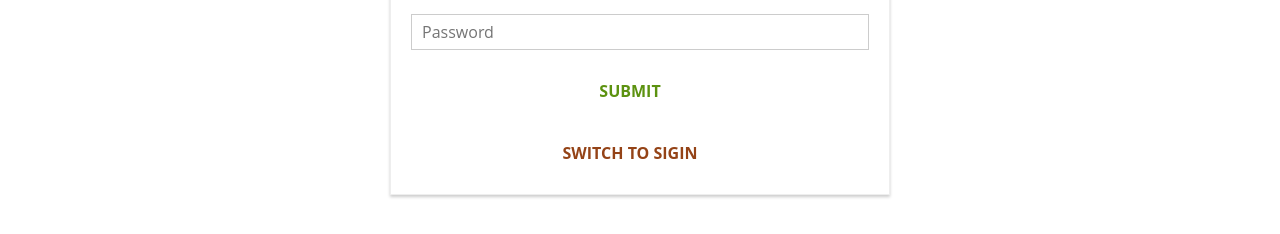
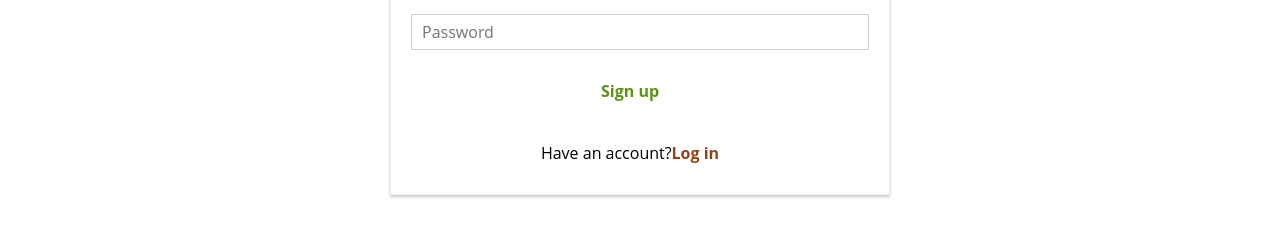
Before and after one commit to lucasbezerra06/burger-builder-hooks, a React (Create React App) app: page /auth in a window 1280 px wide. Shown: the part 151-385 px from the top of the page. Built offline with nearby package versions, Linux system fonts and the light colour scheme.

Commit message:
fix authCheckState bug

```diff
--- a/src/App.tsx
+++ b/src/App.tsx
@@ -22,6 +22,7 @@ const App = () => {
 
   const isAuthenticated = useAuthStore((state) => state.token !== null);
   const authCheckState = useAuthStore((state) => state.authCheckState);
+  const authStateChecked = useAuthStore((state) => state.authStateChecked);
 
   useEffect(() => {
     authCheckState();
@@ -52,7 +53,7 @@ const App = () => {
     <div>
       <Layout>
         <Suspense fallback={<p>Loading...</p>}>
-          {routes}
+          {authStateChecked ? routes : null}
         </Suspense>
       </Layout>
     </div>
--- a/src/components/Burger/Burger.module.css
+++ b/src/components/Burger/Burger.module.css
@@ -2,7 +2,7 @@
     width: 100%;
     margin: auto;
     height: 250px;
-    overflow: scroll;
+    overflow: auto;
     text-align: center;
     font-weight: bold;
     font-size: 1.2rem;
--- a/src/containers/Auth/Auth.tsx
+++ b/src/containers/Auth/Auth.tsx
@@ -14,11 +14,15 @@ import { useBurgerBuilderStore } from "../../stores/burgerBuilderStore";
 import { useAuthStore } from "../../stores/authStore";
 
 const useAuth = () => {
+  const authSuccess = useAuthStore((state) => state.authSuccess);
+  const checkAuthTimeout = useAuthStore((state) => state.checkAuthTimeout);
+
   return useMutation<
     any,
     AxiosError<any>,
     { email: string; password: string; isSignup: boolean }
-  >(async (payload) => {
+  >(
+    async (payload) => {
       const authData = {
         email: payload.email,
         password: payload.password,
@@ -31,7 +35,24 @@ const useAuth = () => {
 
       const response = await axiosOrders.post(url, authData);
       return response.data;
-  });
+    },
+    {
+      onSuccess(data) {
+        const { idToken, localId, expiresIn } = data;
+        const expirationDate = new Date(
+          new Date().getTime() + expiresIn * 1000
+        );
+        window.localStorage.setItem("token", idToken);
+        window.localStorage.setItem(
+          "expirationDate",
+          expirationDate.toString()
+        );
+        window.localStorage.setItem("userId", localId);
+        authSuccess(idToken, localId);
+        checkAuthTimeout(expiresIn);
+      },
+    }
+  );
 };
 
 const Auth = () => {
@@ -41,8 +62,6 @@ const Auth = () => {
   const setAuthRedirectPath = useAuthStore(
     (state) => state.setAuthRedirectPath
   );
-  const authSuccess = useAuthStore((state) => state.authSuccess);
-  const checkAuthTimeout = useAuthStore((state) => state.checkAuthTimeout);
   const isAuthenticated = useAuthStore((state) => state.token !== null);
 
   const { mutate, isLoading, error } = useAuth();
@@ -107,25 +126,7 @@ const Auth = () => {
   const submitHandler = (event: React.FormEvent<HTMLFormElement>) => {
     event.preventDefault();
     const { email, password } = authForm;
-    mutate(
-      { email: email.value, password: password.value, isSignup },
-      {
-        onSuccess(data) {
-          const { idToken, localId, expiresIn } = data;
-          const expirationDate = new Date(
-            new Date().getTime() + expiresIn * 1000
-          );
-          window.localStorage.setItem("token", idToken);
-          window.localStorage.setItem(
-            "expirationDate",
-            expirationDate.toString()
-          );
-          window.localStorage.setItem("userId", localId);
-          authSuccess(idToken, localId);
-          checkAuthTimeout(expiresIn);
-        },
-      }
-    );
+    mutate({ email: email.value, password: password.value, isSignup });
   };
 
   const swithAuthModeHandler = () => {
@@ -176,11 +177,14 @@ const Auth = () => {
       {errorMessage}
       <form onSubmit={submitHandler}>
         {form}
-        <Button btnType="Success">SUBMIT</Button>
+        <Button btnType="Success">{isSignup ? "Sign up" : "Log in"}</Button>
       </form>
+      <div>
+        {isSignup ? "Have an account?" : "Don't have an account?"}
         <Button clicked={swithAuthModeHandler} btnType="Danger">
-        SWITCH TO {isSignup ? "SIGIN" : "SIGNUP"}
+          {isSignup ? "Log in" : "Sign up"}
         </Button>
+      </div>
     </div>
   );
 };
--- a/src/stores/authStore.ts
+++ b/src/stores/authStore.ts
@@ -6,6 +6,7 @@ export const useAuthStore = create<{
   token: null | string;
   userId: null | string;
   authRedirectPath: string;
+  authStateChecked: boolean;
   setAuthRedirectPath: (path: string) => void;
   authSuccess: (token: string, userId: string) => void;
   authLogout: () => void;
@@ -15,6 +16,7 @@ export const useAuthStore = create<{
   token: null,
   userId: null,
   authRedirectPath: "/",
+  authStateChecked: false,
   setAuthRedirectPath: (path) => set({ authRedirectPath: path }),
   authSuccess: (token, userId) =>
     set({
@@ -41,6 +43,7 @@ export const useAuthStore = create<{
         get().checkAuthTimeout((expirationDate.getTime() - new Date().getTime()) / 100);
       }
     }
+    set({authStateChecked: true});
   },
   checkAuthTimeout: (expirationTime: number) => {
     if (authTimeout != null) {
```
Lines whose indentation alone changed are shown as unchanged.
